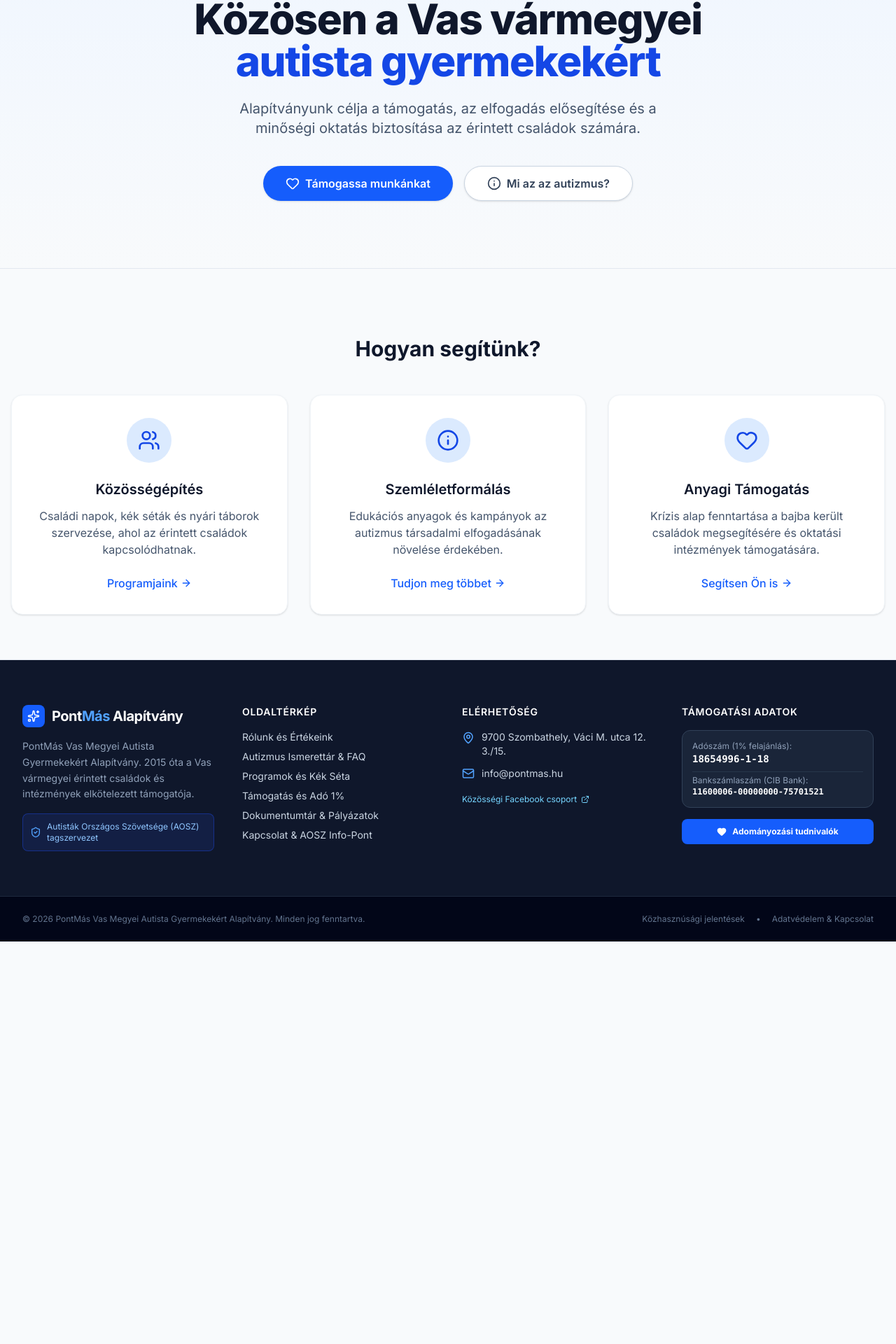
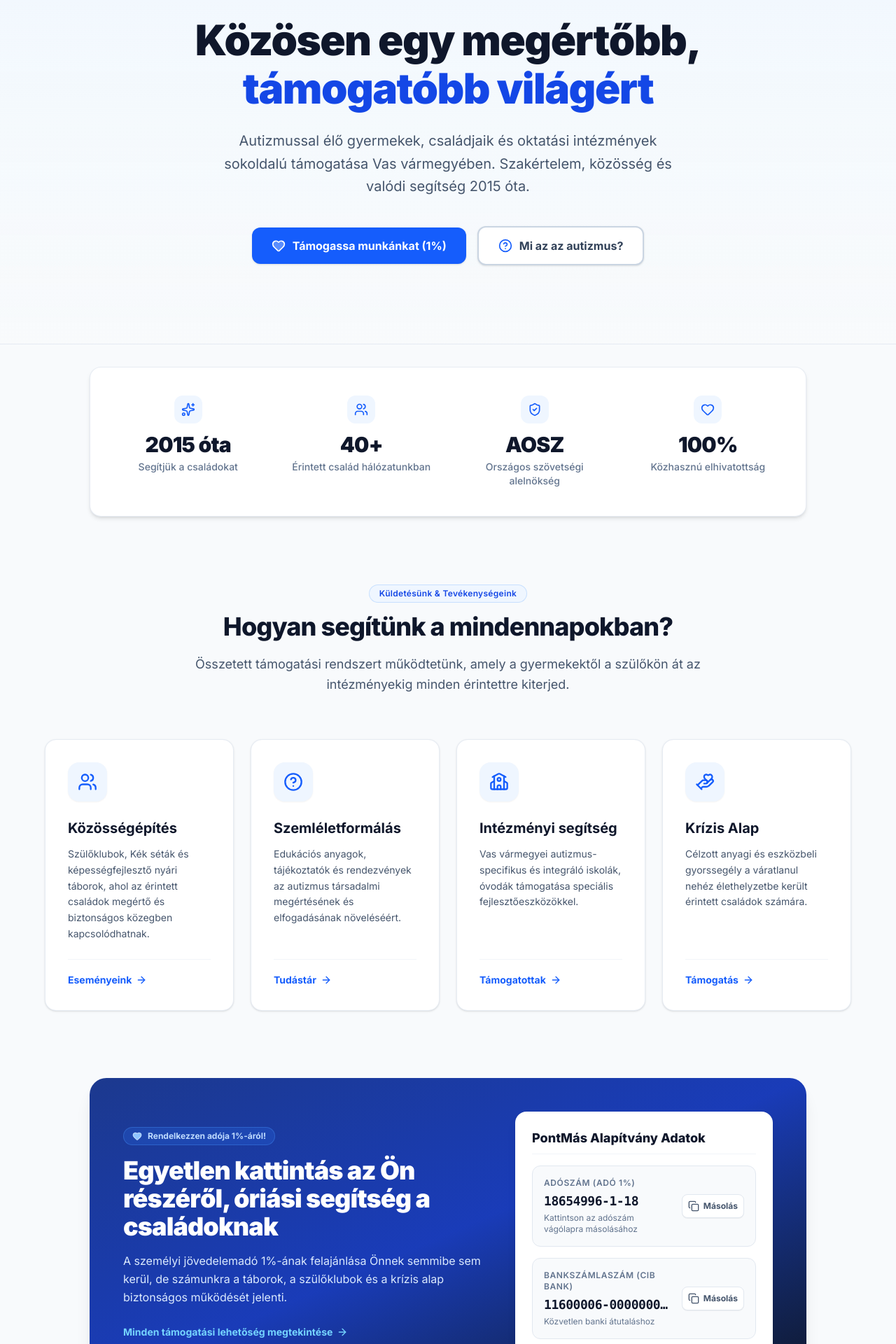
Before and after one commit to pohi99999/pontmas, a Next.js app: page / in a window 1280 px wide. Shown: the part 212-2132 px from the top of the page at 70% size. Before the commit the page ends 1557 px from the top, so only its background shows below. Built offline with nearby package versions, Linux system fonts and the light colour scheme.

Commit message:
feat(home): Revamp Home page with rich hero, statistics bar, feature cards, and 1% copyable donation box

```diff
--- a/src/app/page.tsx
+++ b/src/app/page.tsx
@@ -1,73 +1,193 @@
 import Link from 'next/link';
-import { Heart, Info, Users, ArrowRight } from 'lucide-react';
+import { Heart, Users, Sparkles, ShieldCheck, HandHeart, School, HelpCircle, ArrowRight } from 'lucide-react';
+import SectionHeader from '@/components/ui/SectionHeader';
+import FeatureCard from '@/components/ui/FeatureCard';
+import Button from '@/components/ui/Button';
+import CopyButton from '@/components/ui/CopyButton';
 
 export default function Home() {
+  const stats = [
+    { value: '2015 óta', label: 'Segítjük a családokat', icon: <Sparkles size={20} className="text-blue-600" /> },
+    { value: '40+', label: 'Érintett család hálózatunkban', icon: <Users size={20} className="text-blue-600" /> },
+    { value: 'AOSZ', label: 'Országos szövetségi alelnökség', icon: <ShieldCheck size={20} className="text-blue-600" /> },
+    { value: '100%', label: 'Közhasznú elhivatottság', icon: <Heart size={20} className="text-blue-600" /> },
+  ];
+
   return (
-    <div className="flex flex-col gap-16 md:gap-24 pb-16">
-      {/* Hero Szekció */}
-      <section className="bg-gradient-to-b from-blue-50 to-slate-50 pt-20 pb-16 md:pt-32 md:pb-24 border-b border-slate-200">
-        <div className="container mx-auto px-4 text-center">
-          <h1 className="text-4xl md:text-6xl font-extrabold text-slate-900 tracking-tight mb-6">
-            Közösen a Vas vármegyei <br className="hidden md:block" />
-            <span className="text-blue-700">autista gyermekekért</span>
+    <div className="flex flex-col gap-16 md:gap-24 pb-20">
+
+      {/* 1. Hero Szekció */}
+      <section className="relative overflow-hidden bg-gradient-to-b from-blue-50/80 via-sky-50/40 to-slate-50 pt-16 pb-20 md:pt-24 md:pb-28 border-b border-slate-200/80">
+        <div className="container mx-auto px-4 sm:px-6 lg:px-8">
+          <div className="max-w-4xl mx-auto text-center">
+
+            <div className="inline-flex items-center gap-2 px-3.5 py-1.5 rounded-full bg-blue-100/80 text-blue-800 text-xs sm:text-sm font-semibold mb-6 border border-blue-200/60 shadow-2xs">
+              <ShieldCheck size={16} className="text-blue-600" />
+              <span>PontMás Vas Megyei Autista Gyermekekért Alapítvány</span>
+            </div>
+
+            <h1 className="text-4xl sm:text-5xl lg:text-6xl font-black text-slate-900 tracking-tight leading-[1.15] mb-6">
+              Közösen egy megértőbb, <br className="hidden sm:inline" />
+              <span className="text-blue-700 bg-clip-text">támogatóbb világért</span>
             </h1>
-          <p className="mx-auto max-w-2xl text-lg md:text-xl text-slate-600 mb-10">
-            Alapítványunk célja a támogatás, az elfogadás elősegítése és a minőségi oktatás biztosítása az érintett családok számára.
+
+            <p className="max-w-2xl mx-auto text-lg sm:text-xl text-slate-600 leading-relaxed mb-10">
+              Autizmussal élő gyermekek, családjaik és oktatási intézmények sokoldalú támogatása Vas vármegyében. Szakértelem, közösség és valódi segítség 2015 óta.
             </p>
-          <div className="flex flex-col sm:flex-row justify-center gap-4">
-            <Link href="/tamogatas" className="inline-flex items-center justify-center bg-blue-600 text-white px-8 py-3 rounded-full font-semibold hover:bg-blue-700 transition-colors shadow-sm">
-              <Heart className="mr-2" size={20} />
-              Támogassa munkánkat
-            </Link>
-            <Link href="/autizmus" className="inline-flex items-center justify-center bg-white text-slate-700 border border-slate-300 px-8 py-3 rounded-full font-semibold hover:bg-slate-50 transition-colors shadow-sm">
-              <Info className="mr-2" size={20} />
+
+            <div className="flex flex-col sm:flex-row items-center justify-center gap-4">
+              <Button
+                href="/tamogatas"
+                size="lg"
+                variant="primary"
+                leftIcon={<Heart size={20} className="fill-white/30" />}
+              >
+                Támogassa munkánkat (1%)
+              </Button>
+              <Button
+                href="/autizmus"
+                size="lg"
+                variant="outline"
+                leftIcon={<HelpCircle size={20} className="text-blue-600" />}
+              >
                 Mi az az autizmus?
-            </Link>
+              </Button>
+            </div>
+
           </div>
         </div>
       </section>
 
-      {/* Fő tevékenységek (Kártyák) */}
-      <section className="container mx-auto px-4">
-        <h2 className="text-3xl font-bold text-center text-slate-900 mb-12">Hogyan segítünk?</h2>
-        <div className="grid md:grid-cols-3 gap-8">
-          {/* Kártya 1 */}
-          <div className="bg-white p-8 rounded-2xl shadow-sm border border-slate-100 flex flex-col items-center text-center transition-shadow hover:shadow-md">
-            <div className="bg-blue-100 p-4 rounded-full text-blue-700 mb-6">
-              <Users size={32} />
+      {/* 2. Statisztikai & Hitelességi Kiemelések */}
+      <section className="container mx-auto px-4 sm:px-6 lg:px-8 -mt-8 md:-mt-16 relative z-10">
+        <div className="max-w-5xl mx-auto bg-white rounded-2xl shadow-md border border-slate-200/80 p-6 md:p-8">
+          <div className="grid grid-cols-2 lg:grid-cols-4 gap-6 md:gap-8">
+            {stats.map((stat, i) => (
+              <div key={i} className="flex flex-col items-center text-center p-2">
+                <div className="p-2.5 rounded-xl bg-blue-50 mb-3 text-blue-600">
+                  {stat.icon}
                 </div>
-            <h3 className="text-xl font-semibold text-slate-900 mb-3">Közösségépítés</h3>
-            <p className="text-slate-600 mb-6 flex-grow">Családi napok, kék séták és nyári táborok szervezése, ahol az érintett családok kapcsolódhatnak.</p>
-            <Link href="/programok" className="text-blue-600 font-medium hover:text-blue-800 flex items-center transition-colors">
-              Programjaink <ArrowRight className="ml-1" size={16} />
-            </Link>
+                <span className="text-2xl sm:text-3xl font-black text-slate-900 tracking-tight">{stat.value}</span>
+                <span className="text-xs sm:text-sm text-slate-500 font-medium mt-1">{stat.label}</span>
               </div>
+            ))}
+          </div>
+        </div>
+      </section>
 
-          {/* Kártya 2 */}
-          <div className="bg-white p-8 rounded-2xl shadow-sm border border-slate-100 flex flex-col items-center text-center transition-shadow hover:shadow-md">
-            <div className="bg-blue-100 p-4 rounded-full text-blue-700 mb-6">
-              <Info size={32} />
+      {/* 3. Fő Tevékenységek & Pillérek */}
+      <section className="container mx-auto px-4 sm:px-6 lg:px-8">
+        <SectionHeader
+          badge="Küldetésünk & Tevékenységeink"
+          title="Hogyan segítünk a mindennapokban?"
+          subtitle="Összetett támogatási rendszert működtetünk, amely a gyermekektől a szülőkön át az intézményekig minden érintettre kiterjed."
+        />
+
+        <div className="grid md:grid-cols-2 lg:grid-cols-4 gap-6 max-w-6xl mx-auto">
+          <FeatureCard
+            icon={<Users size={28} />}
+            title="Közösségépítés"
+            description="Szülőklubok, Kék séták és képességfejlesztő nyári táborok, ahol az érintett családok megértő és biztonságos közegben kapcsolódhatnak."
+            linkHref="/programok"
+            linkLabel="Eseményeink"
+          />
+
+          <FeatureCard
+            icon={<HelpCircle size={28} />}
+            title="Szemléletformálás"
+            description="Edukációs anyagok, tájékoztatók és rendezvények az autizmus társadalmi megértésének és elfogadásának növeléséért."
+            linkHref="/autizmus"
+            linkLabel="Tudástár"
+          />
+
+          <FeatureCard
+            icon={<School size={28} />}
+            title="Intézményi segítség"
+            description="Vas vármegyei autizmus-specifikus és integráló iskolák, óvodák támogatása speciális fejlesztőeszközökkel."
+            linkHref="/programok"
+            linkLabel="Támogatottak"
+          />
+
+          <FeatureCard
+            icon={<HandHeart size={28} />}
+            title="Krízis Alap"
+            description="Célzott anyagi és eszközbeli gyorssegély a váratlanul nehéz élethelyzetbe került érintett családok számára."
+            linkHref="/tamogatas"
+            linkLabel="Támogatás"
+          />
         </div>
-            <h3 className="text-xl font-semibold text-slate-900 mb-3">Szemléletformálás</h3>
-            <p className="text-slate-600 mb-6 flex-grow">Edukációs anyagok és kampányok az autizmus társadalmi elfogadásának növelése érdekében.</p>
-            <Link href="/autizmus" className="text-blue-600 font-medium hover:text-blue-800 flex items-center transition-colors">
-              Tudjon meg többet <ArrowRight className="ml-1" size={16} />
-            </Link>
+      </section>
+
+      {/* 4. Kiemelt 1% és Adományozási Gyorsdoboz */}
+      <section className="container mx-auto px-4 sm:px-6 lg:px-8">
+        <div className="max-w-5xl mx-auto bg-gradient-to-br from-blue-900 via-blue-800 to-slate-900 rounded-3xl p-8 sm:p-12 text-white shadow-xl relative overflow-hidden">
+
+          <div className="grid lg:grid-cols-12 gap-8 items-center relative z-10">
+            <div className="lg:col-span-7 space-y-4">
+              <div className="inline-flex items-center gap-2 px-3 py-1 rounded-full bg-blue-500/20 text-blue-200 text-xs font-bold border border-blue-400/30">
+                <Heart size={14} className="fill-blue-300" />
+                <span>Rendelkezzen adója 1%-áról!</span>
               </div>
-
-          {/* Kártya 3 */}
-          <div className="bg-white p-8 rounded-2xl shadow-sm border border-slate-100 flex flex-col items-center text-center transition-shadow hover:shadow-md">
-            <div className="bg-blue-100 p-4 rounded-full text-blue-700 mb-6">
-              <Heart size={32} />
-            </div>
-            <h3 className="text-xl font-semibold text-slate-900 mb-3">Anyagi Támogatás</h3>
-            <p className="text-slate-600 mb-6 flex-grow">Krízis alap fenntartása a bajba került családok megsegítésére és oktatási intézmények támogatására.</p>
-            <Link href="/tamogatas" className="text-blue-600 font-medium hover:text-blue-800 flex items-center transition-colors">
-              Segítsen Ön is <ArrowRight className="ml-1" size={16} />
+              <h2 className="text-3xl sm:text-4xl font-black text-white tracking-tight">
+                Egyetlen kattintás az Ön részéről, óriási segítség a családoknak
+              </h2>
+              <p className="text-blue-100 text-base leading-relaxed">
+                A személyi jövedelemadó 1%-ának felajánlása Önnek semmibe sem kerül, de számunkra a táborok, a szülőklubok és a krízis alap biztonságos működését jelenti.
+              </p>
+              <div className="pt-2">
+                <Link
+                  href="/tamogatas"
+                  className="inline-flex items-center text-sm font-bold text-sky-300 hover:text-white transition-colors group"
+                >
+                  <span>Minden támogatási lehetőség megtekintése</span>
+                  <ArrowRight size={16} className="ml-1.5 transform group-hover:translate-x-1 transition-transform" />
                 </Link>
               </div>
             </div>
+
+            <div className="lg:col-span-5 bg-white rounded-2xl p-6 text-slate-900 shadow-lg space-y-4">
+              <h3 className="font-extrabold text-lg text-slate-900 border-b border-slate-100 pb-2">
+                PontMás Alapítvány Adatok
+              </h3>
+
+              <div>
+                <CopyButton
+                  textToCopy="18654996-1-18"
+                  label="Adószám (Adó 1%)"
+                  sublabel="Kattintson az adószám vágólapra másolásához"
+                />
+              </div>
+
+              <div>
+                <CopyButton
+                  textToCopy="11600006-00000000-75701521"
+                  label="Bankszámlaszám (CIB Bank)"
+                  sublabel="Közvetlen banki átutaláshoz"
+                />
+              </div>
+            </div>
+          </div>
+
+        </div>
       </section>
+
+      {/* 5. Közösség & AOSZ Info-Pont Hívószó */}
+      <section className="container mx-auto px-4 sm:px-6 lg:px-8">
+        <div className="max-w-4xl mx-auto bg-slate-50 border border-slate-200/80 rounded-2xl p-8 sm:p-10 flex flex-col md:flex-row items-center justify-between gap-6">
+          <div className="space-y-2 text-center md:text-left">
+            <h3 className="text-2xl font-bold text-slate-900">
+              Kérdése van, vagy segítségre van szüksége?
+            </h3>
+            <p className="text-slate-600 text-sm leading-relaxed max-w-xl">
+              Látogasson el szombathelyi AOSZ Info-Pont irodánkba, vagy írjon nekünk közvetlenül üzenetet.
+            </p>
+          </div>
+          <Button href="/kapcsolat" variant="primary" size="md" className="flex-shrink-0">
+            Kapcsolatfelvétel
+          </Button>
+        </div>
+      </section>
+
     </div>
   );
 }
```
Also changed, not shown: 1 other file (tests, documents, lock files or other folders). Lines whose indentation alone changed are shown as unchanged.
